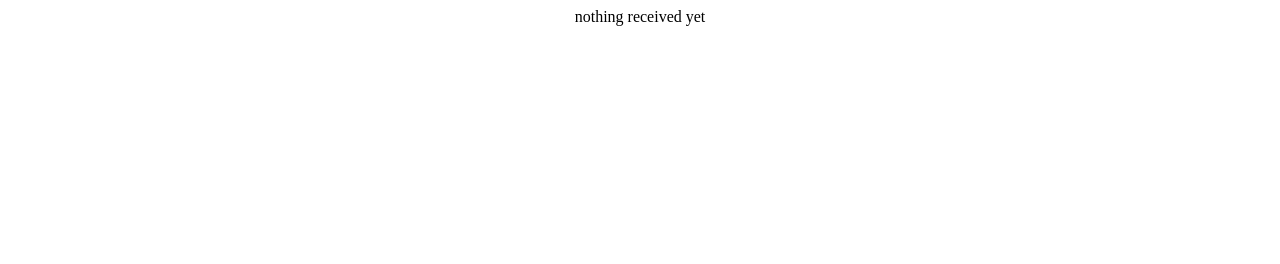
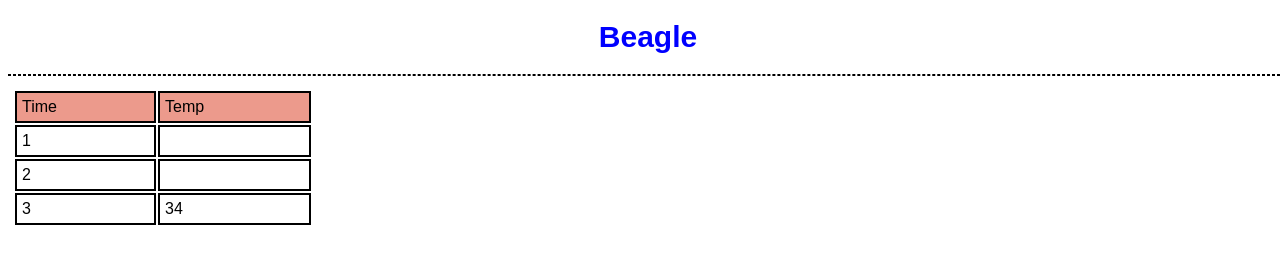
Before and after one commit to Champers5000/BeagleTemp, a plain HTML site: page index.html in a window 1280 px wide. Drawn offline with nearby package versions, Linux system fonts and the light colour scheme.

Commit message:
Add files via upload

```diff
--- a/index.html
+++ b/index.html
@@ -1,8 +1,37 @@
-<!doctype html>
-<title>Server Send Events Demo</title>
+<!Doctype html>
+<html>
+  <title>Beagle Bone</title>
 <style>
-  #data {
+  *{
+		font-family: Arial, Verdana, sans-serif;
+    padding: 0px 0px 0px 0px;
+		top: 0px;
+		width: 100%;
+
+  }
+  h1 {
+    font-size:30px;
     text-align: center;
+    color:blue;
+    font-weight:bolder;
+  }
+  hr {
+    border: 1px dashed #000;
+    width: 100%;
+  }
+  table{
+    width: 300px;
+  }
+  table tr td {
+    position: relative;
+        top: 5px;
+        left:5px;
+        width:10px;
+    padding: 5px;
+    border: 2px solid black;
+    }
+  #row {
+  background-color: rgb(236, 154, 140);
   }
 </style>
 <script src="http://code.jquery.com/jquery-latest.js"></script>
@@ -14,4 +43,28 @@ if (!!window.EventSource) {
   }
 }
 </script>
-<div id="data">nothing received yet</div>
+<div id="header"></div>
+  <h1>Beagle</h1>
+  <hr>
+<table id="temp">
+  <tr>
+      <td id="row">Time</td>
+      <td id="row">Temp</td>
+  </tr>
+  <tr>
+      <td>1</td>
+      <td></td>
+  </tr>
+  <tr>
+      <td>2</td>
+      <td></td>
+  </tr>
+  <tr>
+      <td>3</td>
+      <td>34</td>
+  </tr>
+</table>
+
+<div id="graph"></div>
+
+</html>
```
